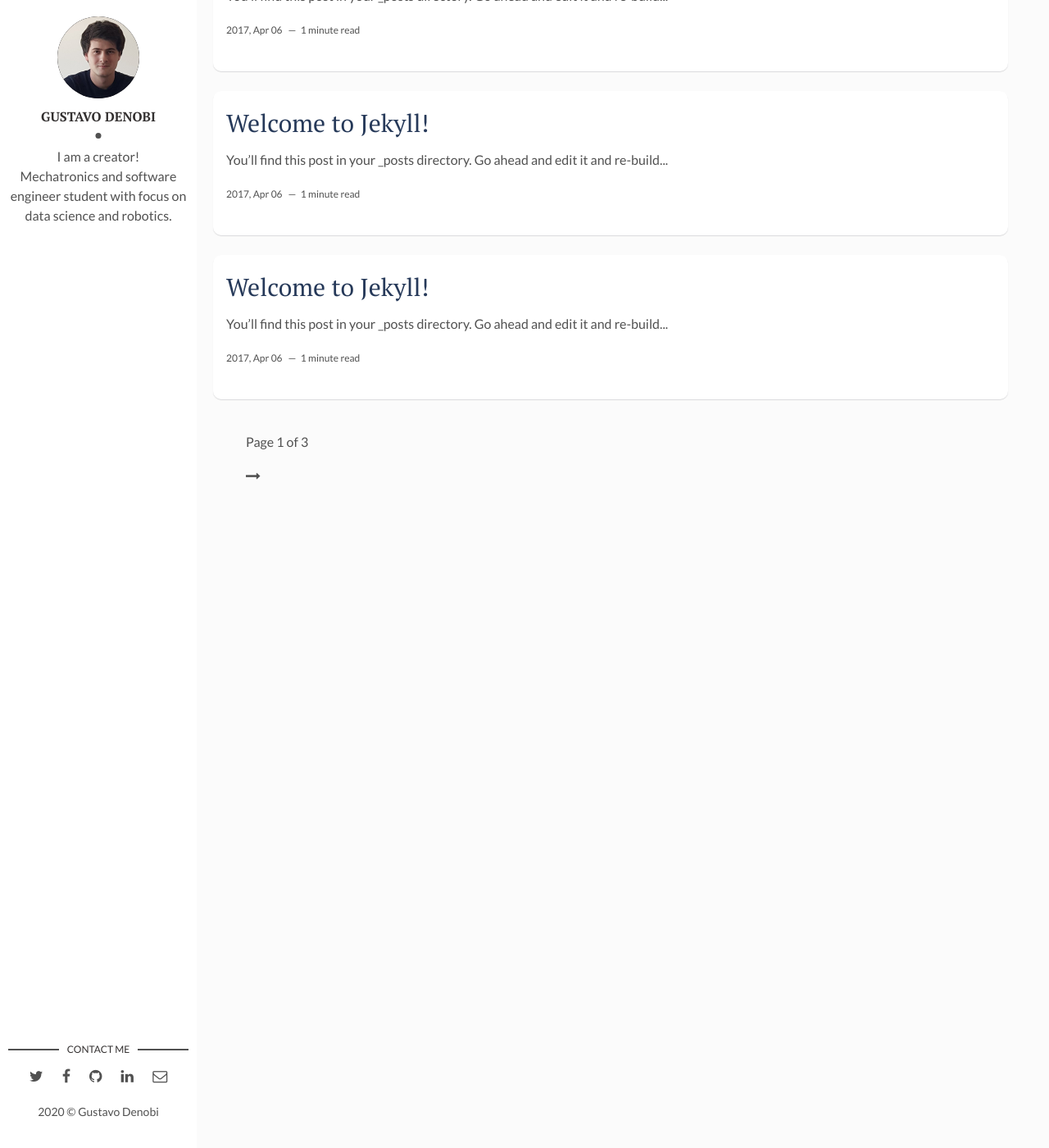
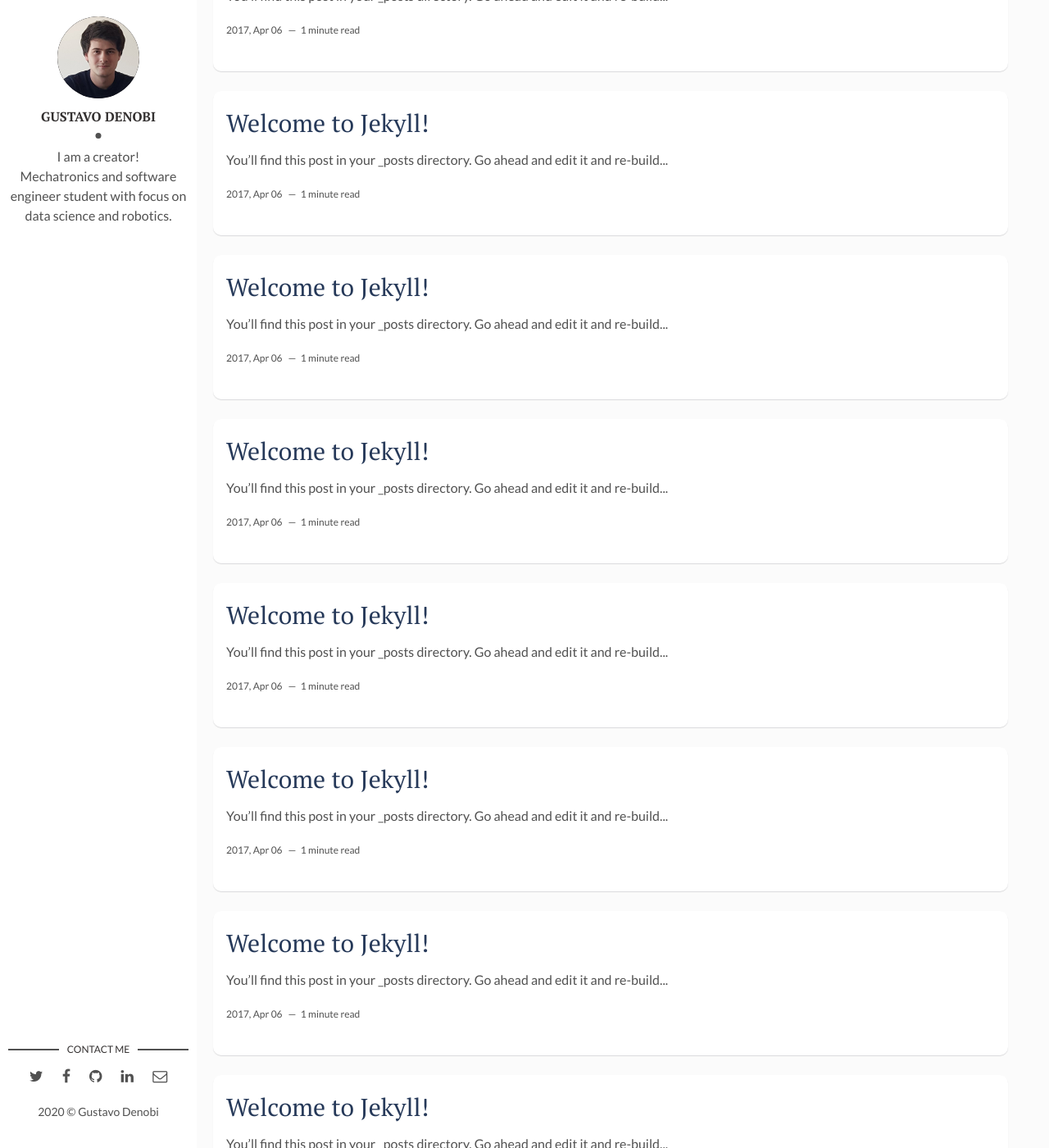
Before and after one commit to GustavoDenobi/GustavoDenobi.github.io, a Jekyll site: the page built from index.html, in a window 1280 px wide and 1400 px high, scrolled down 1109 px. Shown: the whole window at 82% size. Built offline with Jekyll 4.4.1, drawn with Linux system fonts in a browser that asks for light colours; the list of posts is cut into pages by our own code; some of the changed text lies outside the part shown.

Commit message:
Update _config.yml

```diff
--- a/_config.yml
+++ b/_config.yml
@@ -31,7 +31,7 @@ plugins:
   - jekyll-paginate
   - jemoji
 
-paginate: 8
+paginate: 20
 paginate_path: "/page/:num"
 
 exclude: ["node_modules", "gulpfile.js", "package.json", "yarn.lock"]
```
